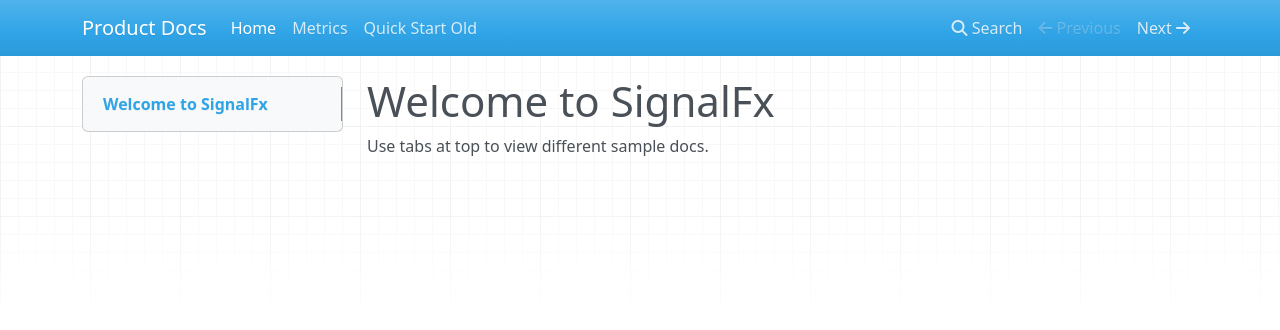
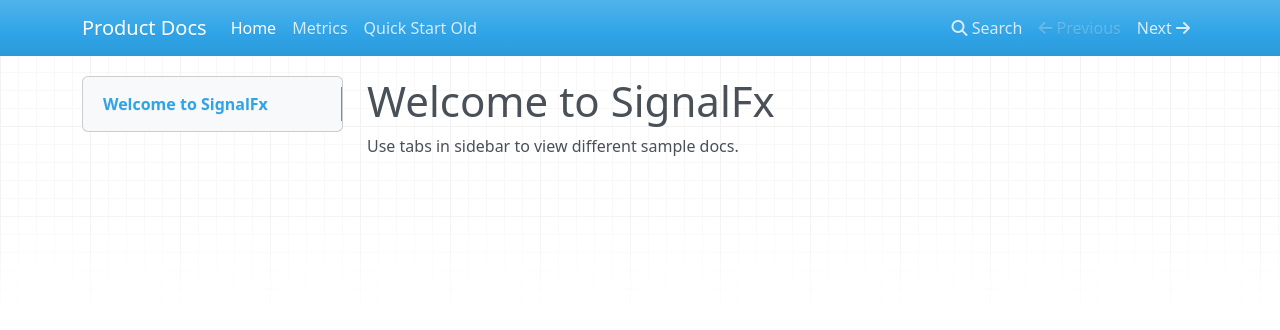
Before and after one commit to barbara-sfx/sfx-docs, an MkDocs documentation site: the page built from ProductDocs/docs/index.md, in a window 1280 px wide. Shown: the top 330 px of the page. Built offline with MkDocs 1.6.1, drawn with Linux system fonts in a browser that asks for light colours; nearby versions of some CDN libraries; old or Windows-style settings are respelled for this version of MkDocs.

Commit message:
minor updates

```diff
--- a/ProductDocs/docs/index.md
+++ b/ProductDocs/docs/index.md
@@ -1,3 +1,3 @@
 # Welcome to SignalFx
 
-Use tabs at top to view different sample docs.
+Use tabs in sidebar to view different sample docs.
```
Also changed, not shown: ProductDocs/docs/quick-start-old.md (+0 -3 lines).
